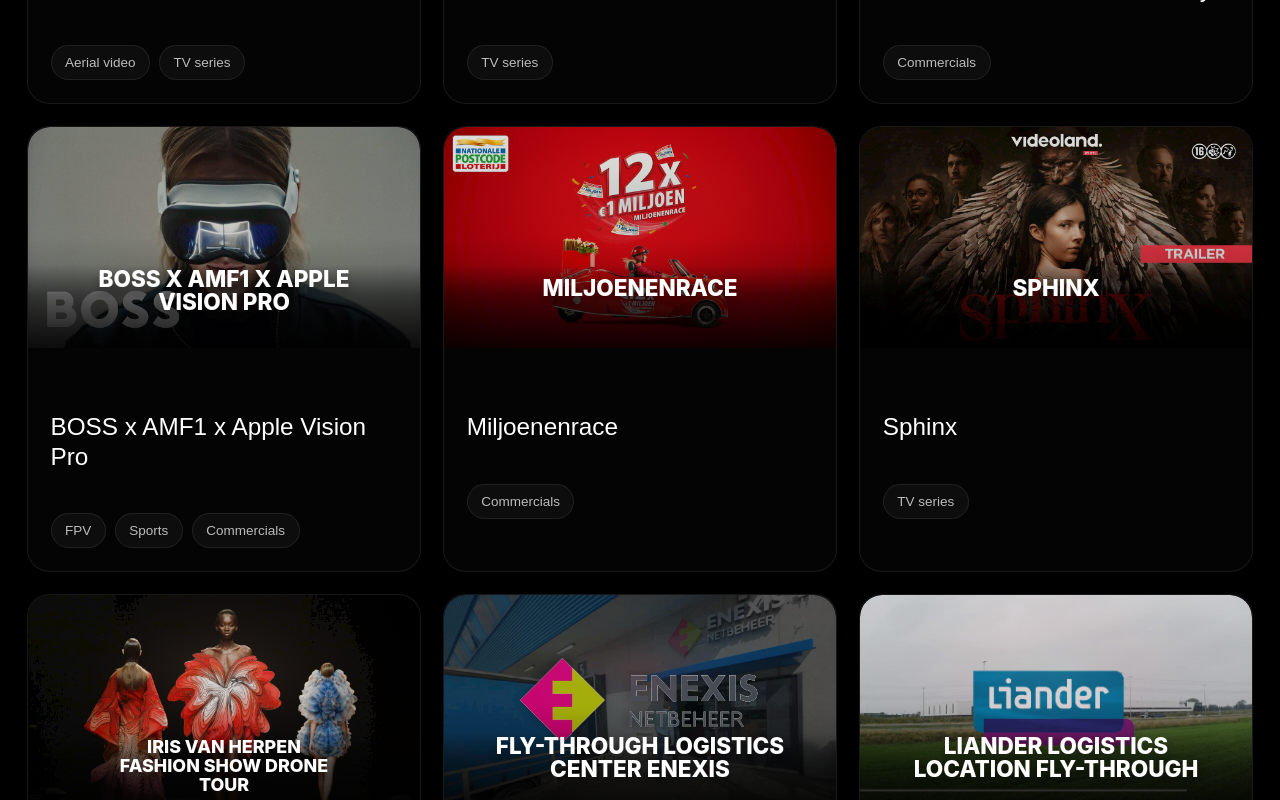
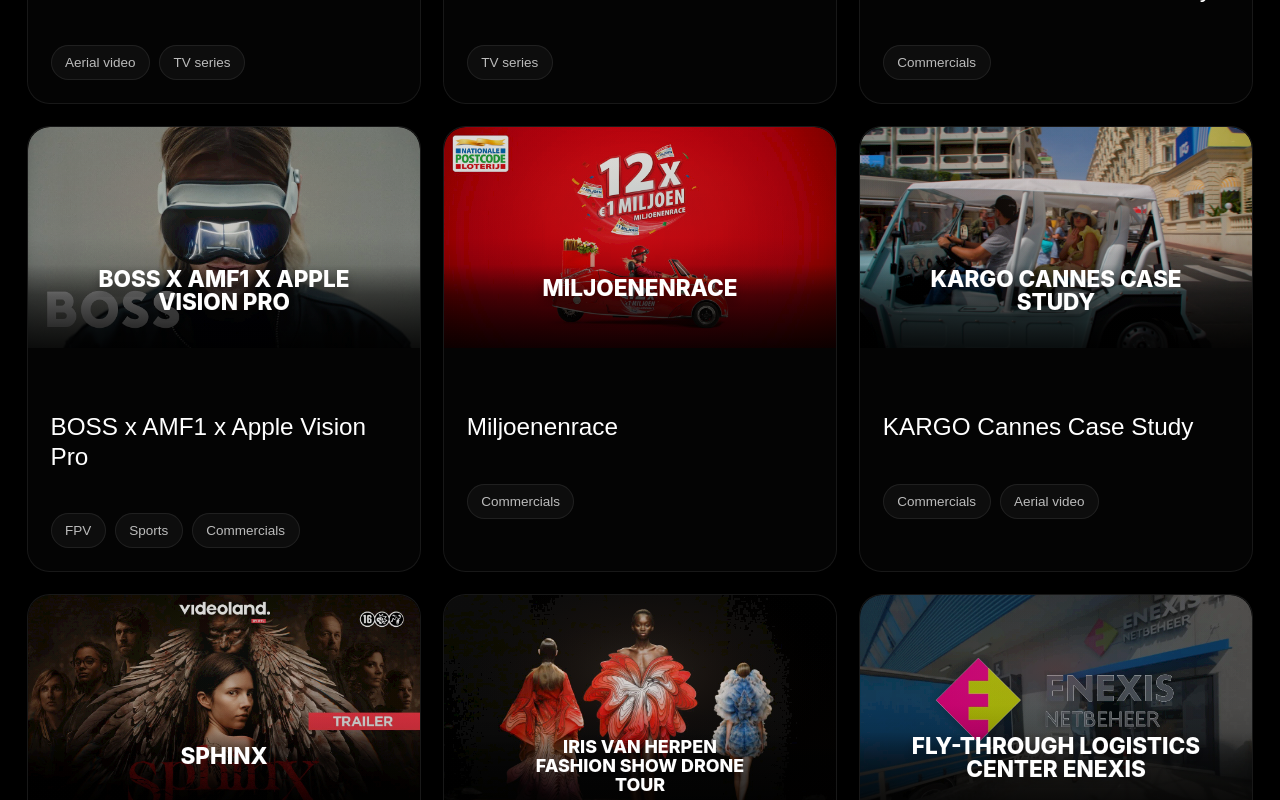
Before and after one commit to Timdronecompany/tim-drone-company, a React (Vite) app: page / in a window 1280 px wide. Shown: the part 7900-8700 px from the top of the page. Built offline with nearby package versions, Linux system fonts and the light colour scheme.

Commit message:
Add KARGO Cannes portfolio project

```diff
--- a/scripts/generate-portfolio-posters.mjs
+++ b/scripts/generate-portfolio-posters.mjs
@@ -73,6 +73,7 @@
   "McDonald’s – Corona love story": "mcdonald-s-corona-love-story.jpg",
   "De Volksbank": "de-volksbank.jpg",
   "KARGO Case Study 2025": "kargo-case-study-2025-4k.jpg",
+  "KARGO Cannes Case Study": "kargo-cannes-case-study.jpg",
 };
 
 function hashString(value) {
--- a/src/App.jsx
+++ b/src/App.jsx
@@ -1291,6 +1291,15 @@
           "thumbnail": "/posters/kargo-case-study-2025.svg"
       },
       {
+          "title": "KARGO Cannes Case Study",
+          "categories": [
+              "Commercials",
+              "Aerial video"
+          ],
+          "videoUrl": "https://vimeo.com/1017139438?h=4327ec4d14",
+          "thumbnail": "/posters/kargo-cannes-case-study.svg"
+      },
+      {
           "title": "Expeditie Robinson 2021",
           "categories": [
               "Tv-series",
@@ -1429,6 +1438,7 @@
     "RAUWCC Studio Drone Tours": "2021-05-01",
     "Grolsch 0.0%": "2021-04-01",
     "KARGO Case Study 2025": "2025-09-22",
+    "KARGO Cannes Case Study": "2024-10-07",
     "Expeditie Robinson 2021": "2021-03-15",
     "Albert Heijn – Steeds beter eten": "2021-03-10",
     "Toyota GR Yaris": "2021-03-05",
```
Also changed, not shown: public/poster-frames/kargo-cannes-case-study.jpg (added), public/posters/kargo-cannes-case-study.svg (added).
